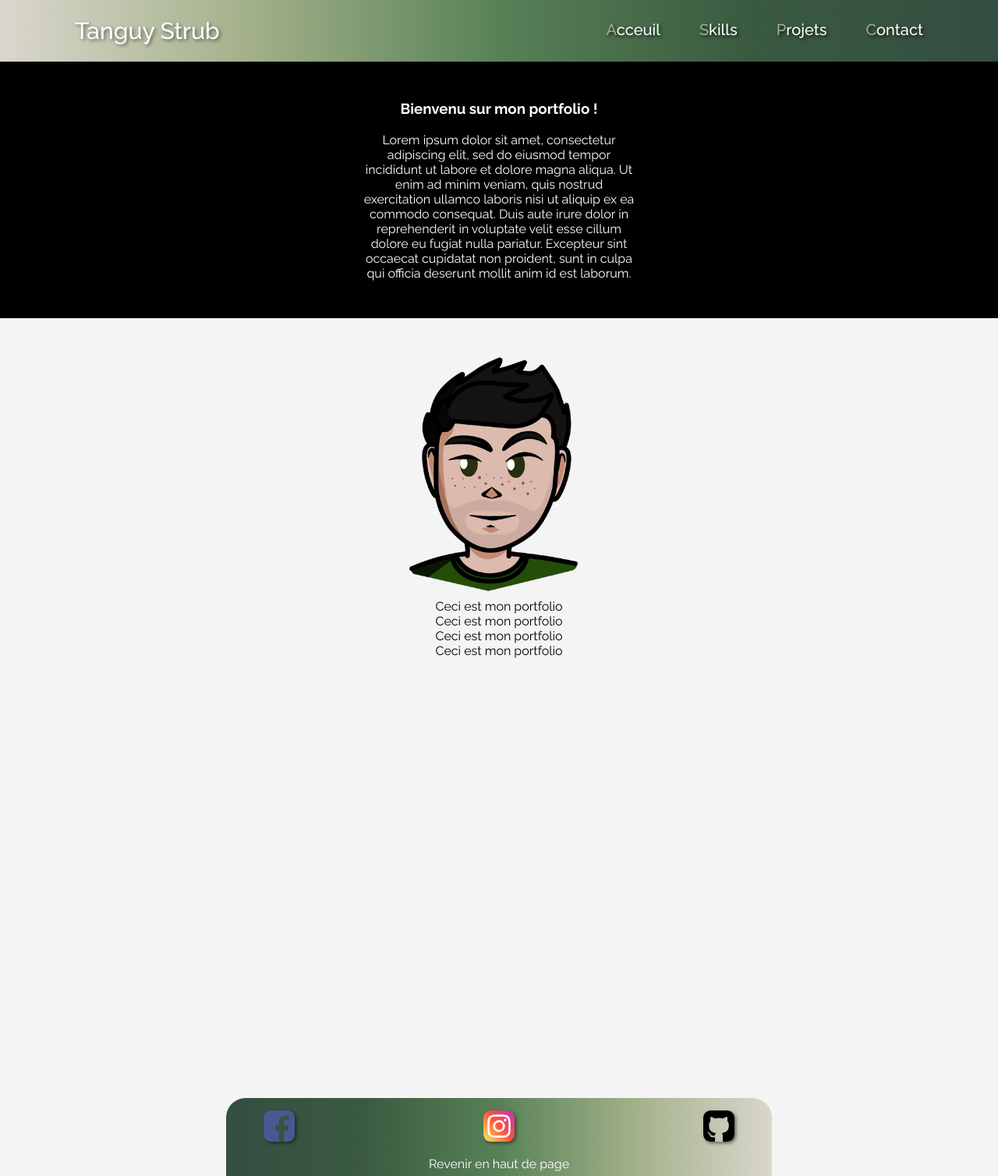
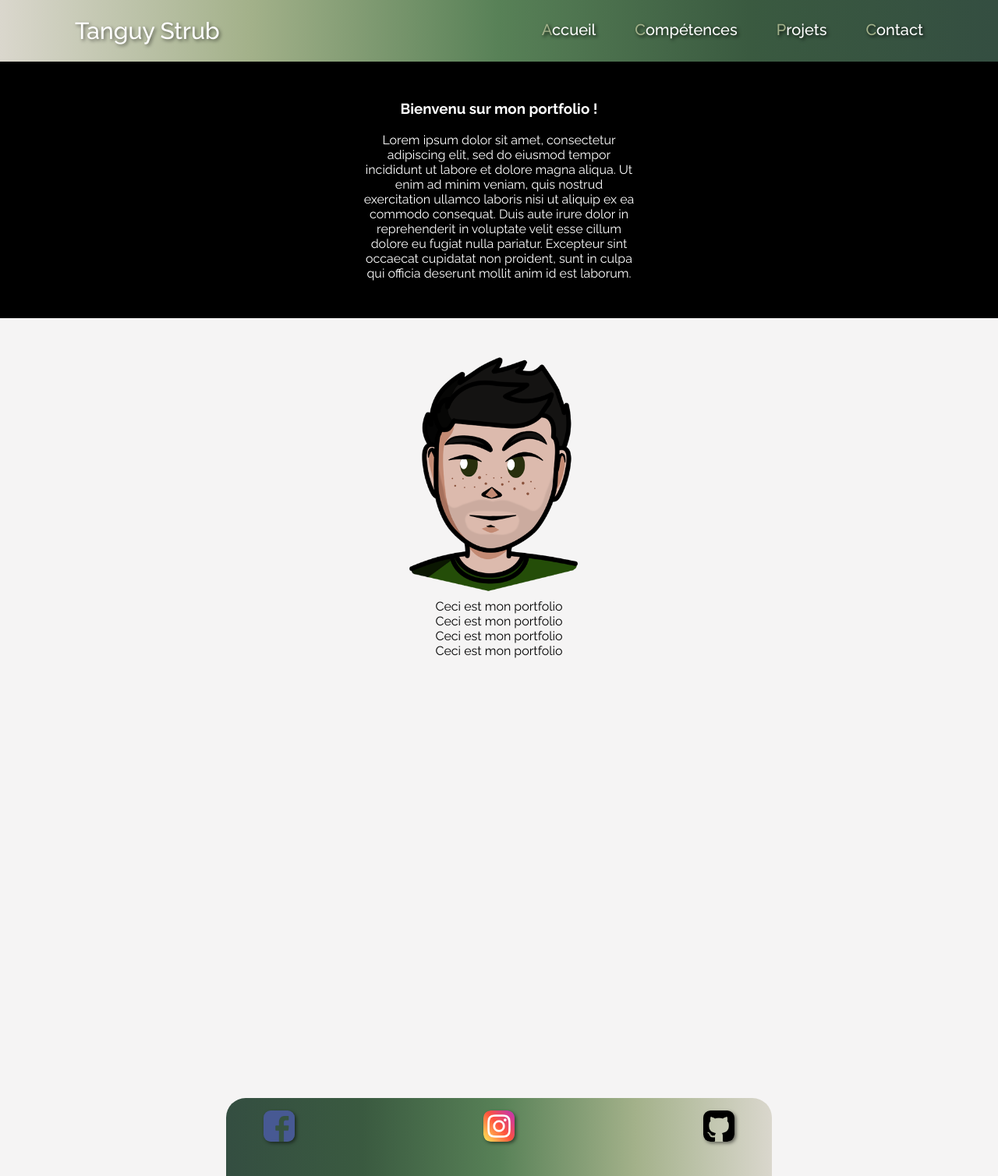
Before and after one commit to Tanguy1213/portfolio-tanguy, a React (Create React App) app: page / in a window 1280 px wide. Shown: the whole page at 78% size. Built offline with nearby package versions, Linux system fonts and the light colour scheme.

Commit message:
retrait de l'ancre de haut de page + orthographe

```diff
--- a/src/components/Footer/Footer.jsx
+++ b/src/components/Footer/Footer.jsx
@@ -49,7 +49,6 @@ function Footer() {
             </a>
           </li>
         </ul>
-        <a className="anchorToTop" href="#">Revenir en haut de page</a>
       </div>
     </footer>
   );
--- a/src/components/Header/Header.jsx
+++ b/src/components/Header/Header.jsx
@@ -24,8 +24,8 @@ function Header() {
           <h1 className="titre-page">Tanguy Strub</h1>
         </NavLink>
         <ul>
-          <li><NavLink to="/" onClick={handleHomeClick}><h2>Acceuil</h2></NavLink></li>
-          <li><NavLink><h2>Skills</h2></NavLink></li>
+          <li><NavLink to="/" onClick={handleHomeClick}><h2>Accueil</h2></NavLink></li>
+          <li><NavLink><h2>Compétences</h2></NavLink></li>
           <li><NavLink><h2>Projets</h2></NavLink></li>
           <li><NavLink><h2>Contact</h2></NavLink></li>
         </ul>
```
